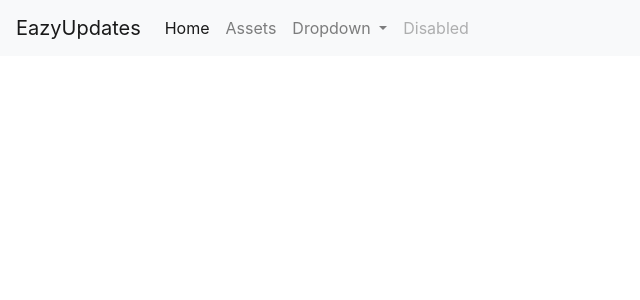
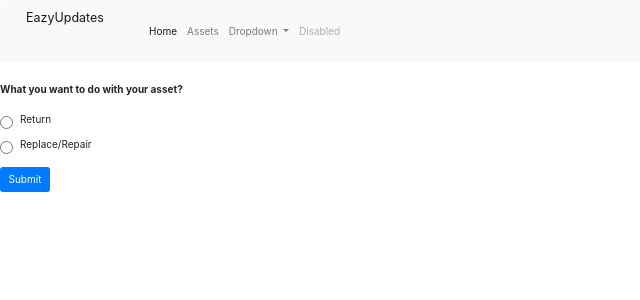
Before and after one commit to RicheshZopsmart/EazyUpdates_Hackathon2022, a Django app: page /ticket/1 in a window 1280 px wide. Shown: the top 300 px of the page, without its empty margins (0-640 px from the left). Run offline with Django 4.2, Linux system fonts and the light colour scheme; parts of the project's set-up code (start-up, migrations or seed data) failed here and were passed over; some libraries are stand-ins or nearby versions.

Commit message:
Raise a ticket form

```diff
--- a/EazyUpdates/EazyUpdates/urls.py
+++ b/EazyUpdates/EazyUpdates/urls.py
@@ -22,5 +22,6 @@
     path('admin/', admin.site.urls),
     path('',Home,name="home"),
     path('assets/',Assethome,name='assets'),
-    path('ticket/<int:assetID>',assetRaiseticket,name='raise-ticket')
+    path('ticket/<int:assetID>',assetRaiseticket,name='raise-ticket'),
+    path('create-asset-ticket/',createTicketAPI,name='create-ticket'),
 ]
--- a/EazyUpdates/asset_mgmt/templates/asset_mgmt/ticket.html
+++ b/EazyUpdates/asset_mgmt/templates/asset_mgmt/ticket.html
@@ -3,4 +3,125 @@
 <title>
     Raise A ticket | EazyUpdates
 </title>
+<script src="https://cdnjs.cloudflare.com/ajax/libs/jquery/1.9.1/jquery.js"></script>
+<link rel="stylesheet" href="https://maxcdn.bootstrapcdn.com/bootstrap/3.3.7/css/bootstrap.min.css">
 {% endblock head %}
+
+{% block body %}
+
+   <form id="live_form">
+       {% csrf_token %}
+    <div class="form-group">
+     <label class="control-label ">
+      What you want to do with your asset?
+     </label>
+     <div class="">
+      <div class="radio">
+       <label class="radio">
+        <input name="rating" type="radio" value="return"/>
+        Return
+       </label>
+      </div>
+      <div class="radio">
+       <label class="radio">
+        <input name="rating" type="radio" value="replace"/>
+       Replace/Repair
+       </label>
+      </div>
+     </div>
+    </div>
+    <div class="-group hidden">
+     <label class="control-label" for="feedback_bad">
+      We're sorry to hear you had a bad experience.  What went wrong?
+     </label>
+     <textarea class="form-control" cols="40" id="feedback_bad" name="feedback_bad" rows="10"></textarea>
+    </div>
+    <div class="form-group hidden">
+     <label class="control-label" for="feedback_ok">
+     why you want to Return?
+     </label>
+     <textarea class="form-control form-control" cols="40" id="feedback_ok" name="feedback_ok" rows="10"></textarea>
+    </div>
+    <div class="form-group hidden" id="div_testimonial">
+      <div>
+          <label class="control-label " for="testimonial">
+          Mention the kind of damage
+          </label>
+          <div>
+          <label class="radio-inline">
+           <input name="testimonial" type="radio" value="physical"/>
+           Physical
+          </label>
+           <label class="radio-inline">
+           <input name="testimonial" type="radio" value="internal"/>
+           Software/Internal
+          </label>
+          </div>
+      </div>
+    </div>
+    <div class="form-group hidden">
+     <label class="control-label " for="feedback_great">
+      Add description of the problem you are facing:
+     </label>
+     <textarea class="form-control" cols="40" id="feedback_great" name="feedback_great" rows="10"></textarea>
+    </div>
+    <div class="form-group hidden" id="thanks_anyway">
+     <label class="control-label">
+      No problem, thanks for being a customer!
+     </label>
+    </div>
+    <div class="form-group">
+      <button class="btn btn-primary submit" name="submit" type="submit">
+       Submit
+      </button>
+    </div>
+   </form>
+{% endblock body %}
+
+{% block JS %}
+<script>
+    $(document).ready(function() { //wait until body loads
+
+        var testimonial_ok = false; //keeps track of whether the testimonial box is filled out
+
+        //Inputs that determine what fields to show
+        var rating = $('#live_form input:radio[name=rating]');
+        var testimonial = $('#live_form input:radio[name=testimonial]');
+
+        //Wrappers for all fields
+        var bad = $('#live_form textarea[name="feedback_bad"]').parent();
+        var ok = $('#live_form textarea[name="feedback_ok"]').parent();
+        var great = $('#live_form textarea[name="feedback_great"]').parent();
+        var testimonial_parent = $('#live_form #div_testimonial');
+        var thanks_anyway = $('#live_form #thanks_anyway');
+        var all = bad.add(ok).add(great).add(testimonial_parent).add(thanks_anyway); //shortcut for all wrapper elements
+
+        rating.change(function() { //when the rating changes
+          var value = this.value;
+          all.addClass('hidden'); //hide everything and reveal as needed
+
+          if (value == 'return') {
+            ok.removeClass('hidden'); //show feedback_ok
+          } else if (value == 'replace') {
+            testimonial_parent.removeClass('hidden'); //show testimonial question
+          }
+        });
+
+
+        testimonial.change(function() {
+          //hide all except testimonial question
+          all.addClass('hidden');
+          testimonial_parent.removeClass('hidden');
+
+          testimonial_ok = this.value;
+
+         //if user willing to write testimonial
+            great.removeClass('hidden'); //show feedback_great
+
+        });
+      });
+
+
+</script>
+
+{% endblock JS %}
--- a/EazyUpdates/asset_mgmt/views.py
+++ b/EazyUpdates/asset_mgmt/views.py
@@ -1,5 +1,6 @@
 from django.shortcuts import render
-
+from django.http import HttpResponse
+import json
 from .models import *
 # Create your views here.
 
@@ -8,4 +9,27 @@
     return render(request,'asset_mgmt/index.html',{'assets':asssetObjs})
 
 def assetRaiseticket(request,assetID):
+    try:
+        asset_action = request.GET["rating"]
+        AssetObj = Asset.objects.filter(id=assetID)[0]
+        if asset_action=="return":
+            return_reason = request.GET["feedback_ok"]
+            AssetTicket.objects.create(status=0,Asset=AssetObj,reason = return_reason)
+        else:
+            damage_type = request.GET["testimonial"]
+            desc_damage = request.GET["feedback_great"]
+            AssetTicket.objects.create(status=0,Asset=AssetObj,reason = desc_damage,damagetype=damage_type)
+    except:
+        pass
     return render(request,"asset_mgmt/ticket.html",{})
+
+def createTicketAPI(request):
+    print("Here")
+    if request.method =="POST":
+        asset_action = request.POST['asset_action']
+        if asset_action=="return":
+            return_reason = request.POST['return_reason']
+            AssetObj = Asset.objects.filter(id = request.POST["id"])
+            AssetTicket.objects.create(Asset = AssetObj)
+    a = "done"
+    return HttpResponse({json.dumps({'a': a})}, content_type="application/json")
```
Also changed, not shown: EazyUpdates/asset_mgmt/models.py (+7 -3 lines), EazyUpdates/asset_mgmt/migrations/0003_assetticket_reason_alter_assetticket_status.py (added), EazyUpdates/asset_mgmt/migrations/0004_alter_assetticket_asset.py (added), EazyUpdates/asset_mgmt/migrations/0005_assetticket_damagetype.py (added), EazyUpdates/asset_mgmt/migrations/0006_alter_assetticket_damagetype.py (added), EazyUpdates/db.sqlite3.
